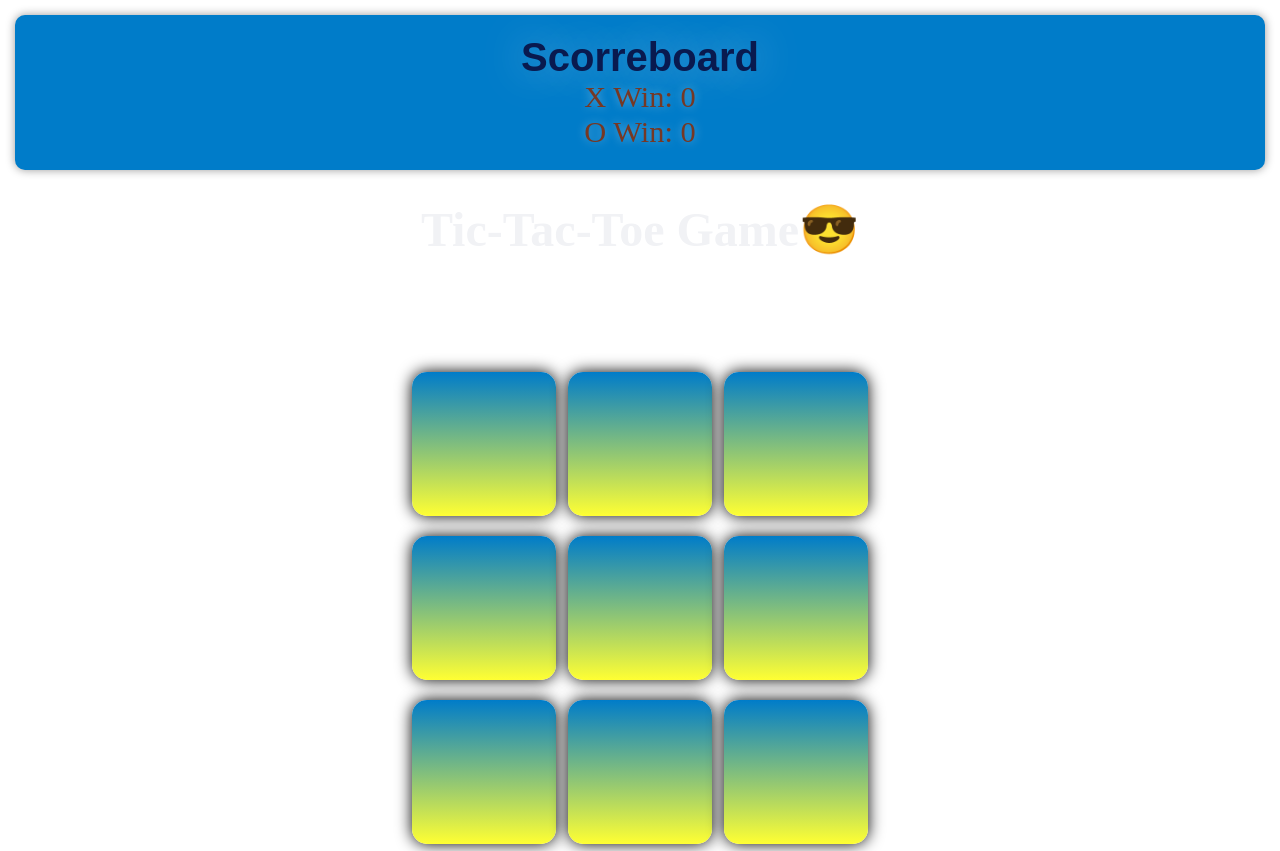
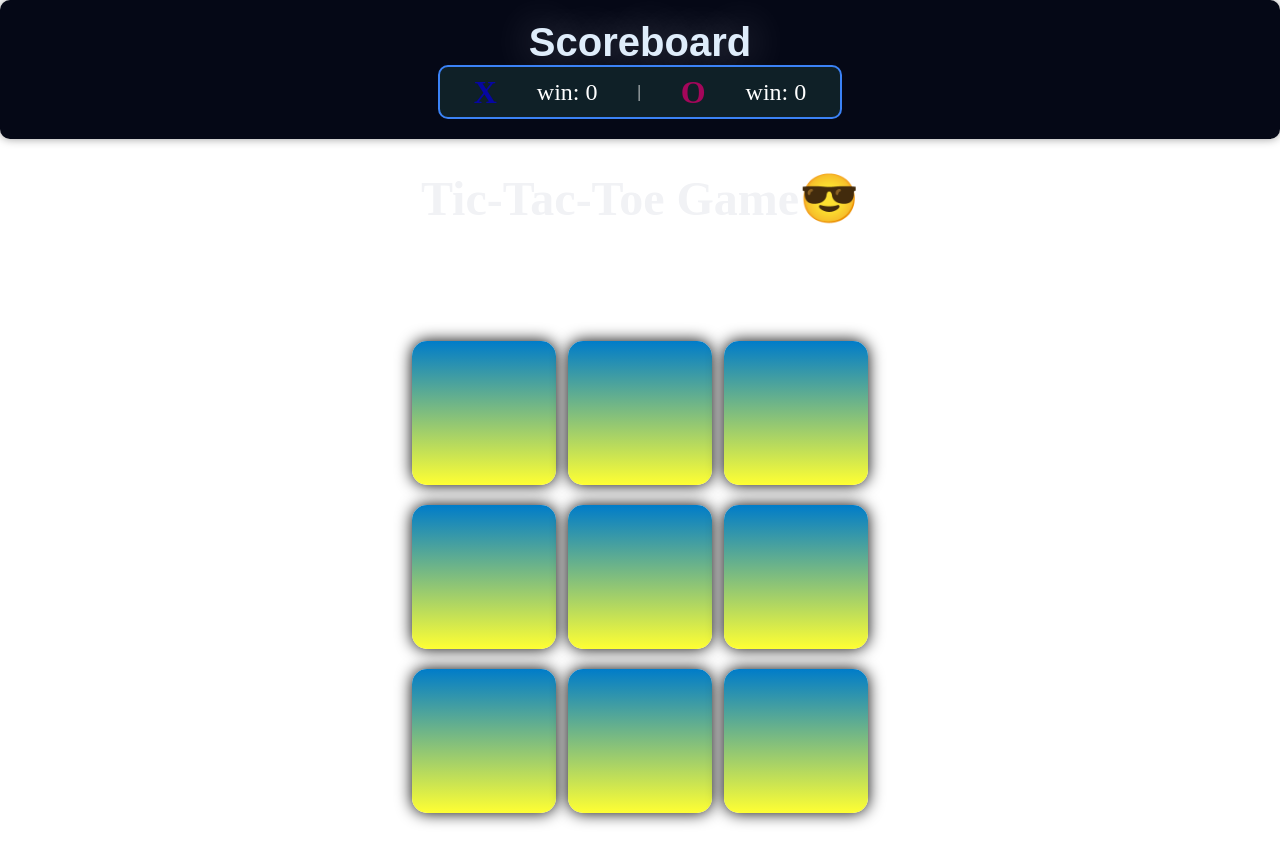
Before and after one commit to farhattyagi8-del/Tic-Tac-Game, a plain HTML site: page frontend/index.html in a window 1280 px wide. Shown: the top 851 px of the page. Drawn offline with nearby package versions, Linux system fonts and the light colour scheme.

Commit message:
something

```diff
--- a/frontend/index.css
+++ b/frontend/index.css
@@ -26,22 +26,27 @@
  h2{
     font-size: 40px;
     font-family: 'Orbitron', sans-serif;
-    color: rgb(9, 26, 79);
+    color: rgb(223, 237, 251);
      text-shadow: 0 0 40px rgba(255, 255, 253, 0.8);
       text-shadow: 0 0 40px rgba(255, 255, 255, 0.6);
         text-shadow: 0 0 40px rgba(255, 250, 250, 0.4);
+ }
+ .score{
+    height: 50px;
+    width: 400px;
+        background-color: #0f2027;
+        display: flex;
+        justify-content: center;
+        align-items: center;
+        column-gap: 40px;
+        border-radius: 10px;
+         border: 2px solid #3b82f6;
+         color: white
  }
 h1{
     margin-top: 2rem;
     color: rgb(241, 242, 245);
         font-size: 3rem;
-}
-p{
-    font-size: 1.9rem;
-    color: rgb(118, 56, 36);
-    text-shadow: 0 0 10px rgba(255, 255, 255, 0.8);
-      text-shadow: 0 0 10px rgba(255, 255, 255, 0.6);
-        text-shadow: 0 0 10px rgba(255, 255, 255, 0.4);
 }
 .container{
     height: 700px;
@@ -231,10 +236,30 @@ p{
 }
 
 .scoreboard{
-    background: #007cc9;
+    background: #050816;
+    display: flex;
+    align-items: center;
+        justify-content: center;
+        flex-direction: column;
     padding: 20px;
     border-radius: 10px;
-    margin: 15px ;
     text-align: center;
     box-shadow: 0 0 10px rgba(0, 0 ,0, 0.4);
 }
+.x-text {
+    color: rgb(6, 6, 163);
+    font-size: 2rem;
+    font-weight: bold;
+
+}
+.o-text{
+    color: rgb(163, 6, 90);
+    font-size: 2rem;
+    font-weight: bold;
+
+}
+
+#xscore, #Oscore{
+    color: white;
+    font-size: 1.5rem;
+}
--- a/frontend/index.html
+++ b/frontend/index.html
@@ -17,9 +17,12 @@
     <main>
 
         <div class="scoreboard">
-            <h2>Scorreboard</h2>
-            <p>X Win: <span id="xscore">0</span></p>
-             <p>O Win: <span id="Oscore">0</span></p>
+            <h2>Scoreboard</h2>
+            <div class="score">
+            <p class="x-text">X</p><span id="xscore" >win: 0</span>
+            <p>|</p>
+             <p class="o-text">O</p><span id="Oscore">win: 0</span>
+             </div>
         </div>
 
 
@@ -46,7 +49,7 @@
 
 
               <div class="options">
-              <button id="resetbtn"><i class="fa-solid fa-power-off" id="btn"></i> </button>
+              <button id="resetbtn"><i class="fa-solid fa-repeat" id="btn"></i> </button>
 
                 <button id="homebtn">
                     <span class="icon">🏠</span>
--- a/frontend/index.js
+++ b/frontend/index.js
@@ -150,10 +150,13 @@ boxes.forEach((box) => {    //this use for add event listner on each box when cl
         // Update current session scores
         if (winner === "X") {
             xScore++;
+
             document.getElementById("xscore").innerText = xScore;
+            document.getElementById("xscore").style.color = "rgb(185, 231, 69)";
         } else if (winner === "O") {
             OScore++;
             document.getElementById("Oscore").innerText = OScore;
+            document.getElementById("Oscore").style.color = "rgb(185, 231, 69)";
         }
 
         saveWinner(winner);   // Save to MongoDB for records
```
